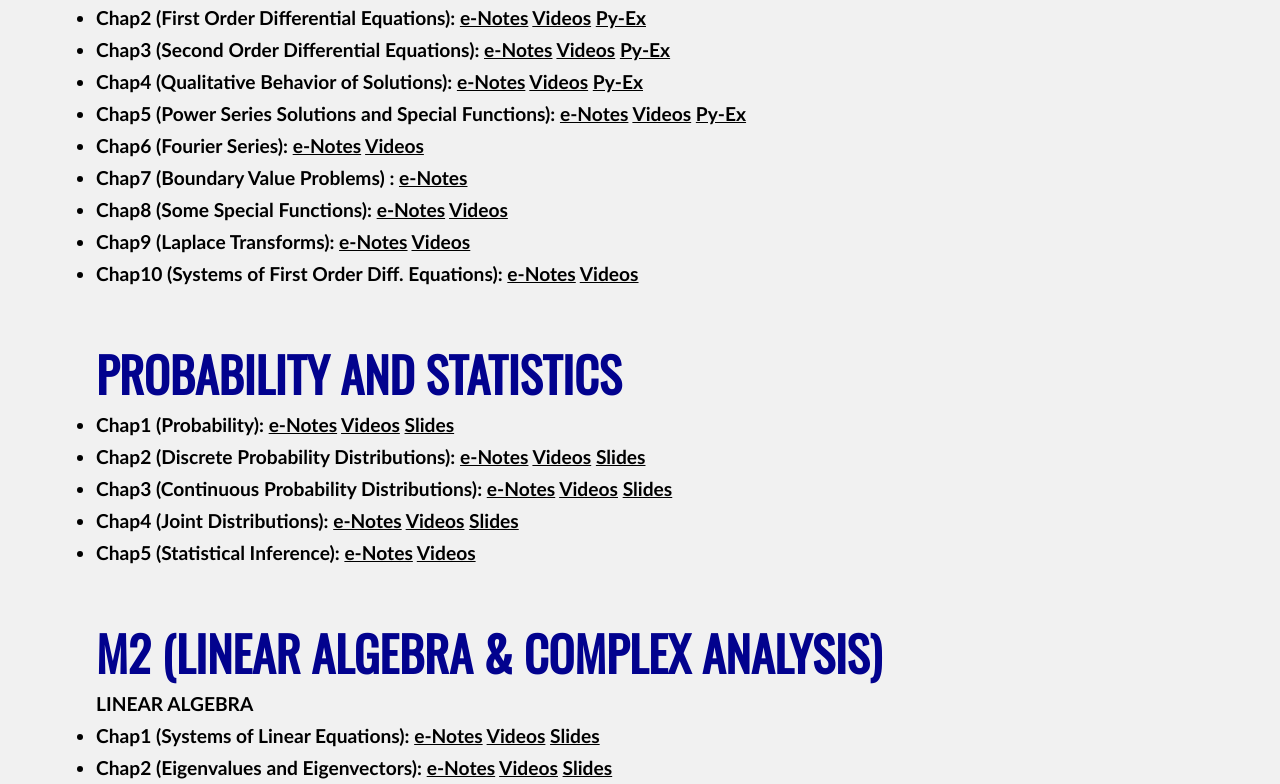
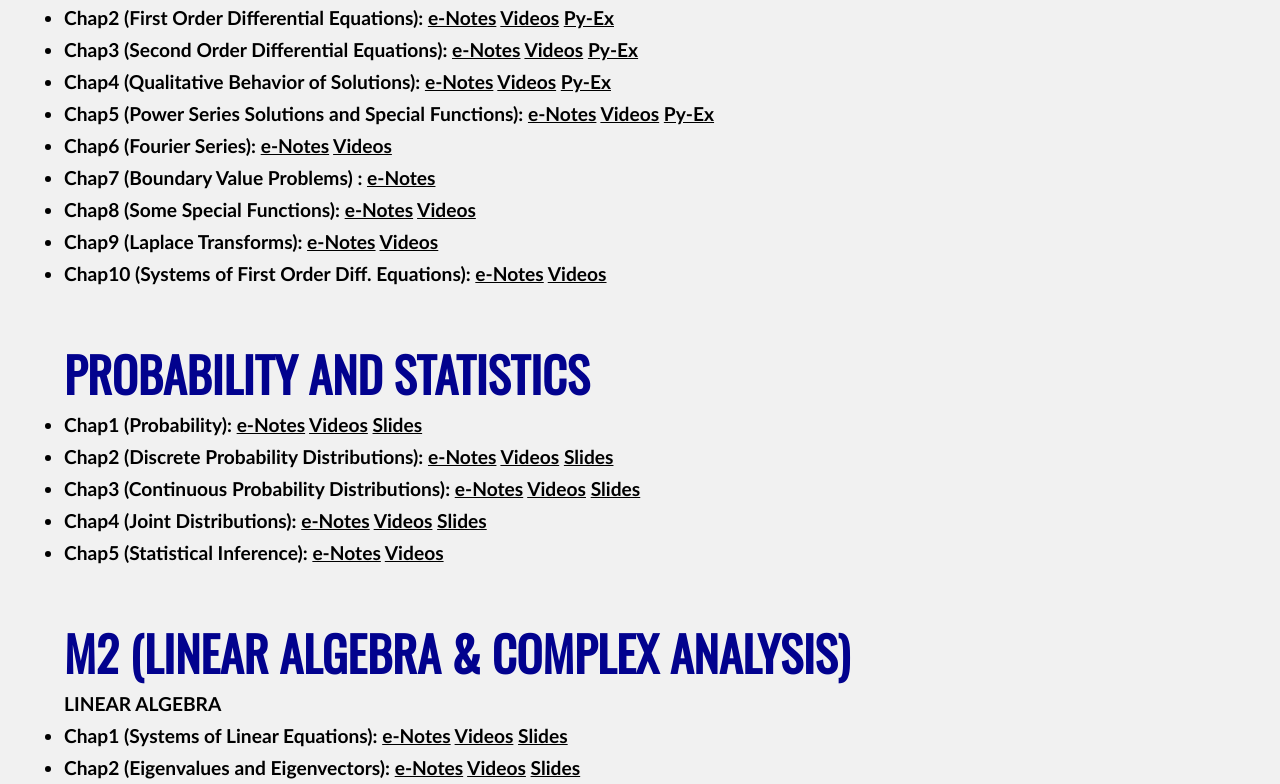
Before and after one commit to AgX09/Dr.-Suresh-Kumar, a plain HTML site: page index.html in a window 1280 px wide. Shown: the part 649-1433 px from the top of the page. Drawn offline with nearby package versions, Linux system fonts and the light colour scheme.

Commit message:
Update style.css

```diff
--- a/style.css
+++ b/style.css
@@ -37,7 +37,8 @@ main {
 .content {
     margin-top: 3rem ;
     margin-bottom: 3rem;
-    margin-left: 6em;
+    margin-left: 5%;
+    margin-right: 5%;
 }
 
 .lists {
```
